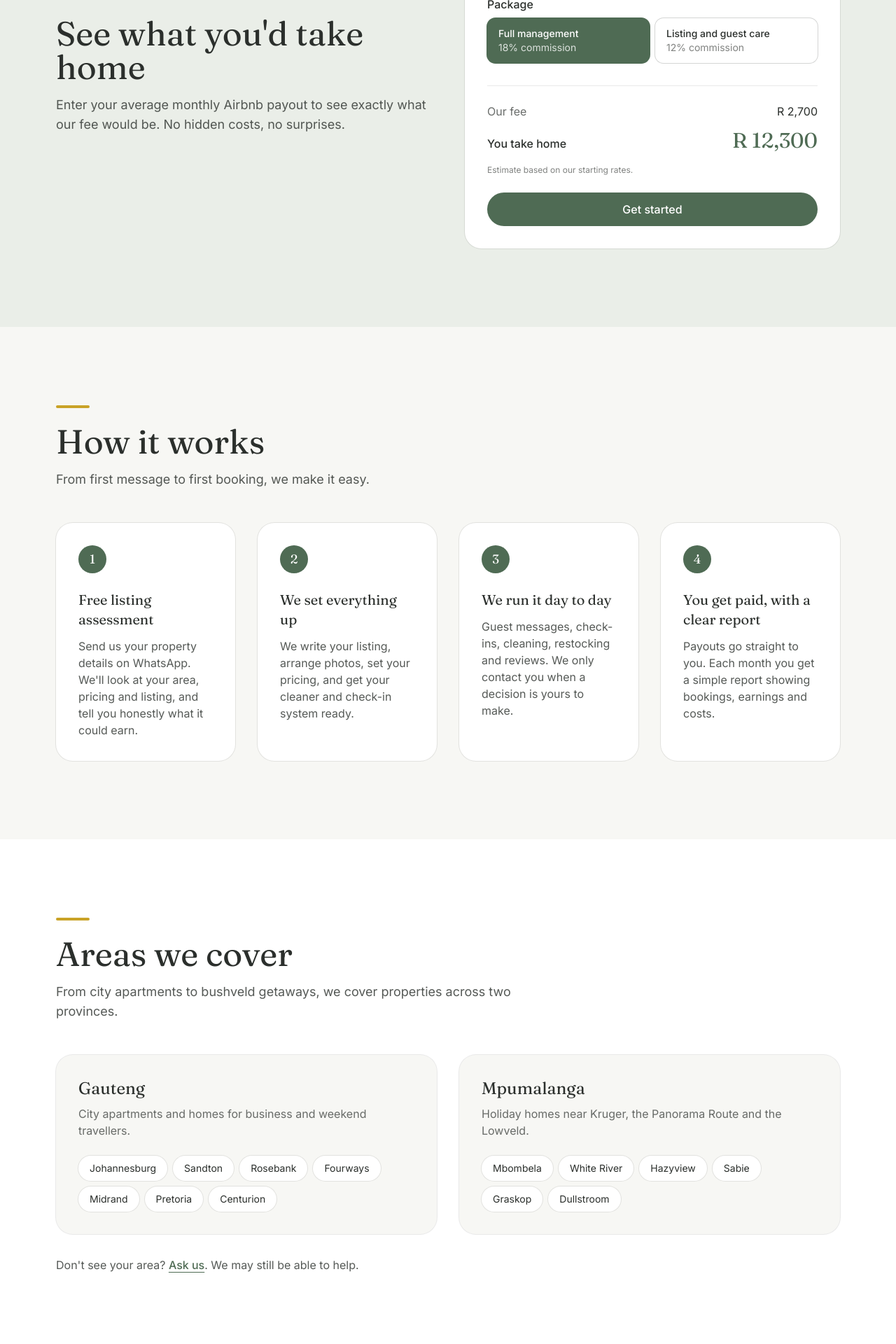
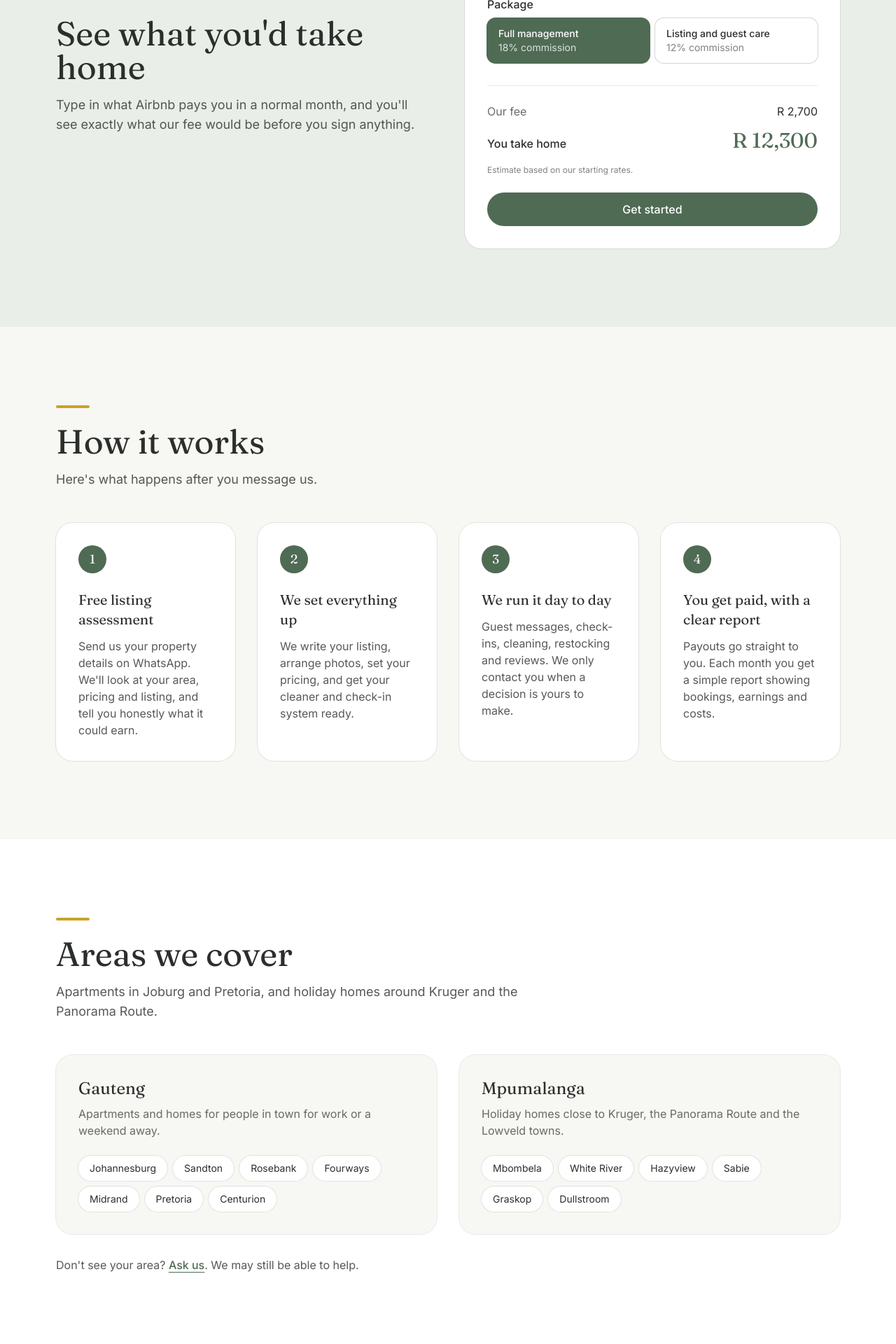
Before and after one commit to phumlamlotshwa/phumla-stays, a Next.js app: page / in a window 1280 px wide. Shown: the part 2000-3920 px from the top of the page at 70% size. Built offline with nearby package versions, Linux system fonts and the light colour scheme.

Commit message:
Rewrite website copy in a more personal voice

```diff
--- a/src/app/onboarding/actions.ts
+++ b/src/app/onboarding/actions.ts
@@ -51,6 +51,9 @@ export async function submitOwnerLead(
   _prevState: FormState,
   formData: FormData
 ): Promise<FormState> {
+    if (String(formData.get("company") ?? "").trim() !== "") {
+    return { success: true };
+  }
 
   const values: FormValues = {
     full_name: String(formData.get("full_name") ?? ""),
--- a/src/components/Areas.tsx
+++ b/src/components/Areas.tsx
@@ -3,12 +3,12 @@ import { whatsappLink } from "@/lib/site";
 const regions = [
   {
     province: "Gauteng",
-    description: "City apartments and homes for business and weekend travellers.",
+    description: "Apartments and homes for people in town for work or a weekend away.",
     areas: ["Johannesburg", "Sandton", "Rosebank", "Fourways", "Midrand", "Pretoria", "Centurion"],
   },
   {
     province: "Mpumalanga",
-    description: "Holiday homes near Kruger, the Panorama Route and the Lowveld.",
+    description: "Holiday homes close to Kruger, the Panorama Route and the Lowveld towns.",
     areas: ["Mbombela", "White River", "Hazyview", "Sabie", "Graskop", "Dullstroom"],
   },
 ];
@@ -20,9 +20,9 @@ export default function Areas() {
         <div className="max-w-2xl">
           <div className="mb-6 h-1 w-12 rounded-full bg-gold" />
           <h2 className="font-serif text-3xl md:text-5xl">Areas we cover</h2>
-          <p className="mt-4 text-lg text-charcoal/80">
-            From city apartments to bushveld getaways, we cover properties
-            across two provinces.
+                    <p className="mt-4 text-lg text-charcoal/80">
+            Apartments in Joburg and Pretoria, and holiday homes around Kruger
+            and the Panorama Route.
           </p>
         </div>
 
--- a/src/components/Contact.tsx
+++ b/src/components/Contact.tsx
@@ -6,8 +6,8 @@ export default function Contact() {
     <section id="contact" className="scroll-mt-20 bg-sage-dark py-20 text-white md:py-28">
       <div className="mx-auto max-w-3xl px-4 text-center">
         <div className="mx-auto mb-6 h-1 w-12 rounded-full bg-gold" />
-        <h2 className="font-serif text-3xl md:text-5xl">
-          Ready to earn more from your property?
+               <h2 className="font-serif text-3xl md:text-5xl">
+          Got a place in Gauteng or Mpumalanga? Let&apos;s chat.
         </h2>
         <p className="mt-4 text-lg text-white/85">
           Send us a message with your property&apos;s area and size. We&apos;ll
--- a/src/components/EarningsCalculator.tsx
+++ b/src/components/EarningsCalculator.tsx
@@ -29,9 +29,9 @@ export default function EarningsCalculator() {
         <div>
           <div className="mb-6 h-1 w-12 rounded-full bg-gold" />
           <h2 className="font-serif text-3xl md:text-5xl">See what you&apos;d take home</h2>
-          <p className="mt-4 text-lg text-charcoal/80">
-            Enter your average monthly Airbnb payout to see exactly what our fee
-            would be. No hidden costs, no surprises.
+                    <p className="mt-4 text-lg text-charcoal/80">
+            Type in what Airbnb pays you in a normal month, and you&apos;ll see
+            exactly what our fee would be before you sign anything.
           </p>
         </div>
 
--- a/src/components/FAQ.tsx
+++ b/src/components/FAQ.tsx
@@ -3,7 +3,7 @@ import { site, whatsappLink } from "@/lib/site";
 const faqs = [
   {
     question: "Which areas do you cover?",
-    answer: `We cover properties across ${site.serviceArea}, from city apartments to holiday homes.`,
+    answer: `We cover ${site.serviceArea}. If your place is just outside these areas, WhatsApp us and we'll see what we can do.`,
   },
   {
     question: "Who pays for cleaning?",
--- a/src/components/HowItWorks.tsx
+++ b/src/components/HowItWorks.tsx
@@ -28,8 +28,8 @@ export default function HowItWorks() {
         <div className="max-w-2xl">
           <div className="mb-6 h-1 w-12 rounded-full bg-gold" />
           <h2 className="font-serif text-3xl md:text-5xl">How it works</h2>
-          <p className="mt-4 text-lg text-charcoal/80">
-            From first message to first booking, we make it easy.
+                    <p className="mt-4 text-lg text-charcoal/80">
+            Here&apos;s what happens after you message us.
           </p>
         </div>
 
--- a/src/components/MeetPhumla.tsx
+++ b/src/components/MeetPhumla.tsx
@@ -19,15 +19,16 @@ export default function MeetPhumla() {
           <div className="mb-6 h-1 w-12 rounded-full bg-gold" />
           <h1 className="font-serif text-3xl md:text-5xl">Hi, I&apos;m Phumla.</h1>
           <div className="mt-6 space-y-4 text-lg text-charcoal/80">
-            <p>
-              I&apos;m a software developer, and I started
-              Phumla Stays to give property owners the kind of service I&apos;d
-              want for my own home: fast replies, clear systems, and no surprises.
+                       <p>
+              I&apos;m a software developer based in Johannesburg. I started
+              Phumla Stays because I&apos;d want my own place looked after
+              properly, with quick replies and a monthly report that actually
+              tells you what&apos;s going on.
             </p>
             <p>
-              I bring the same attention to detail I use when building software
-              to running your listing, from pricing and guest messages to a
-              monthly report you can actually understand.
+              My work is all about getting the small details right, and I run
+              every listing the same way. Your pricing, guest messages and
+              cleaning get checked properly, not rushed.
             </p>
                        <p className="font-serif text-2xl text-charcoal">
               You rest. I handle the rest.
--- a/src/components/OnboardingForm.tsx
+++ b/src/components/OnboardingForm.tsx
@@ -35,7 +35,12 @@ export default function OnboardingForm() {
   }
 
   return (
-    <form action={formAction} className="space-y-8 rounded-3xl bg-white p-8 ring-1 ring-charcoal/10">
+    <form
+     action={formAction} className="space-y-8 rounded-3xl bg-white p-8 ring-1 ring-charcoal/10">\
+           <div aria-hidden="true" className="absolute -left-[9999px] h-0 w-0 overflow-hidden">
+        <label htmlFor="company">Company</label>
+        <input id="company" name="company" type="text" tabIndex={-1} autoComplete="off" />
+      </div>
       <fieldset className="space-y-4">
         <legend className="font-serif text-2xl">About you</legend>
 
```
